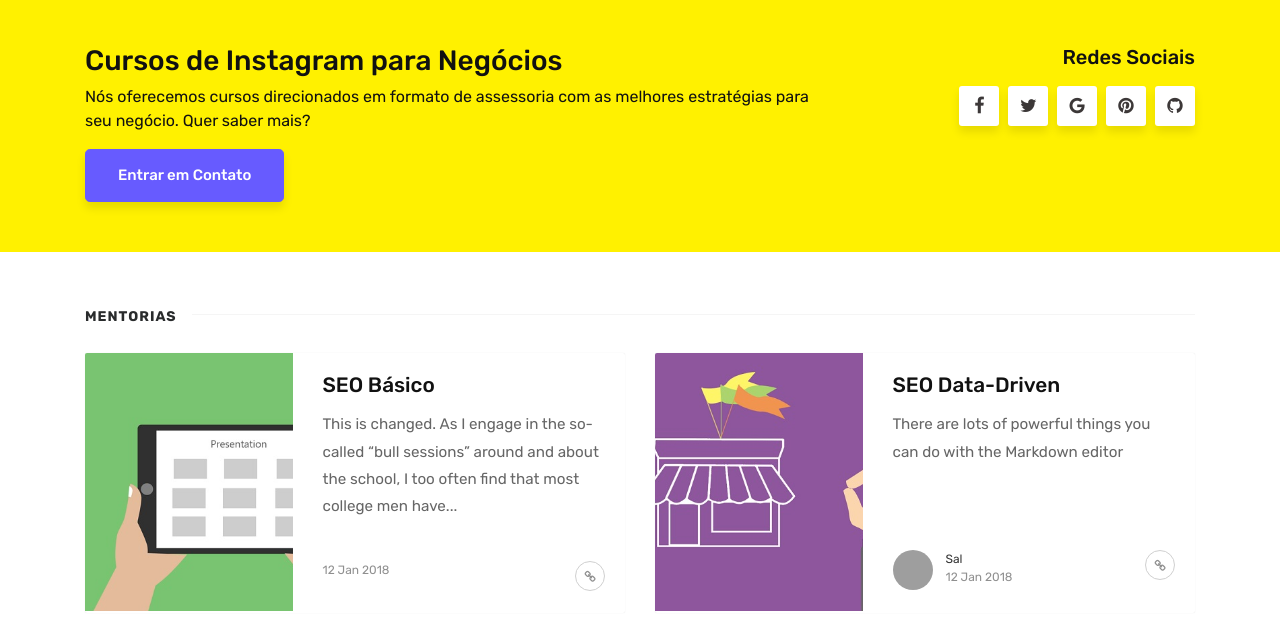
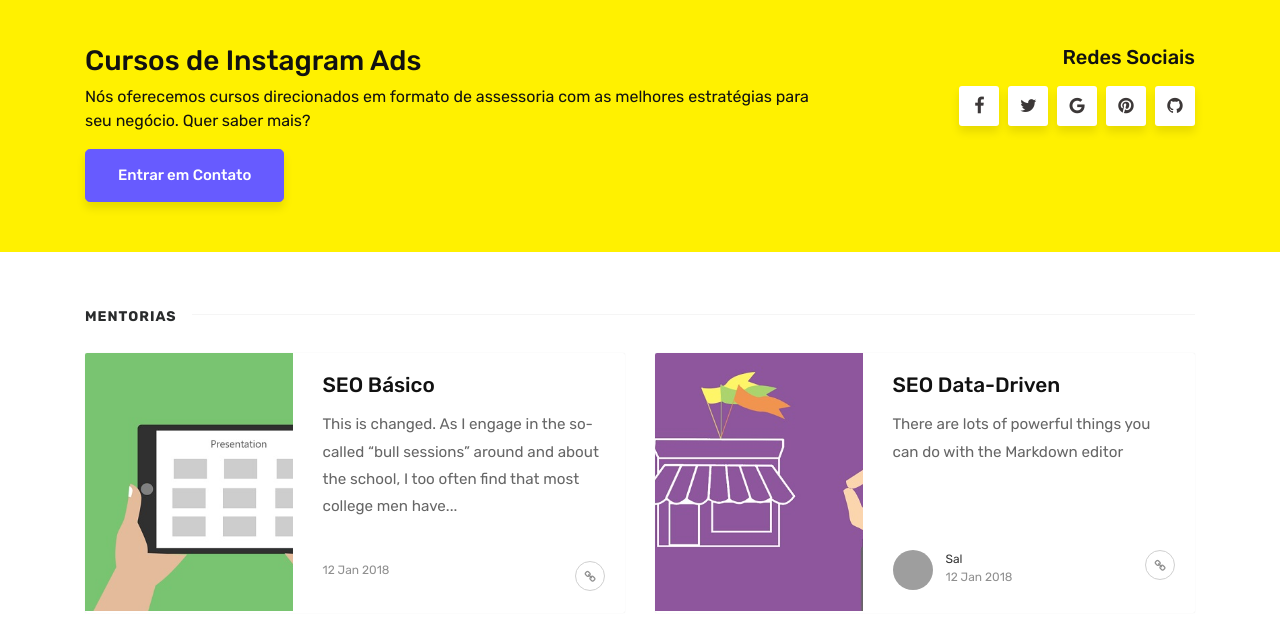
Before and after one commit to fabiolafaria/fabiolafaria.github.io, a Jekyll site: the page built from index.html, in a window 1280 px wide and 900 px high, scrolled down 537 px, cut to the strip 216-850 px from the top of the window. Built offline with Jekyll 4.4.1, drawn with Linux system fonts in a browser that asks for light colours; the list of posts is cut into pages by our own code; comment, search, counter and statistics services are not loaded; grey boxes are pictures that could not be loaded.

Commit message:
Updated 'index.html' via CloudCannon

```diff
--- a/index.html
+++ b/index.html
@@ -17,7 +17,7 @@ title: Fabiola Faria
         <div class="container">
             <div class="row justify-content-center">
                 <div class="col-md-8">
-                    <h3>Cursos de Instagram para Negócios</h3>
+                    <h3>Cursos de Instagram Ads</h3>
                     <p>Nós oferecemos cursos direcionados em formato de assessoria com as melhores estratégias para seu negócio. Quer saber mais?</p>
                     <a class="btn btn-primary btn-lg" href="https://api.whatsapp.com/send?phone=5511951149063&text=Oi%20vi%20seu%20perfil%20no%20Instagram%20e%20gostaria%20de%20saber%20mais%20sobre%20os%20cursos">Entrar em Contato</a>
                 </div>
```
